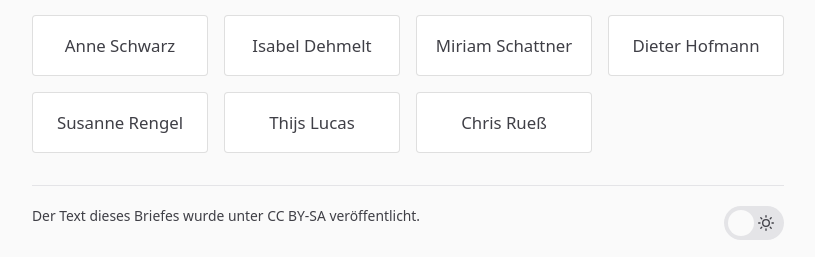
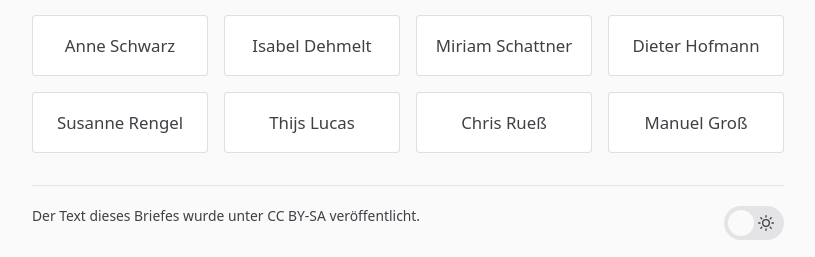
Before and after one commit to itrich/vsh-bleibt, a Jekyll site: the page built from OFFENERBRIEF.md, in a window 1280 px wide and 900 px high, scrolled down 6307 px. Shown: the part 640-897 px from the top of the window, without its empty margins (232-1047 px from the left). Built offline with Jekyll 4.4.1, drawn with Linux system fonts in a browser that asks for light colours.

Commit message:
Add myself to signees

```diff
--- a/_data/signees.yml
+++ b/_data/signees.yml
@@ -65,3 +65,4 @@
 - name: Susanne Rengel
 - name: Thijs Lucas
 - name: Chris Rueß
+- name: Manuel Groß
```
